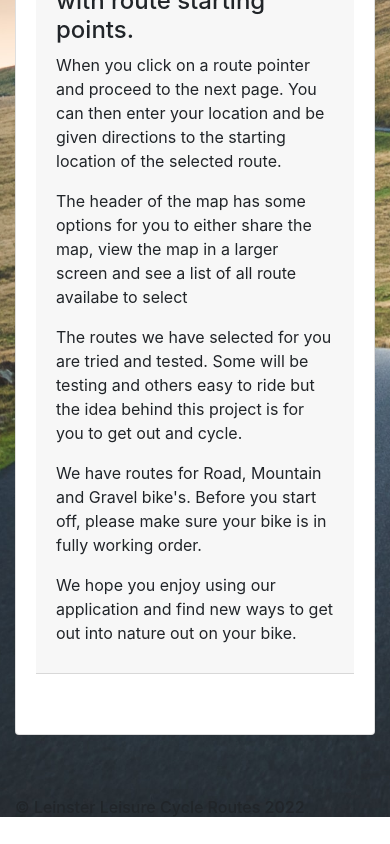
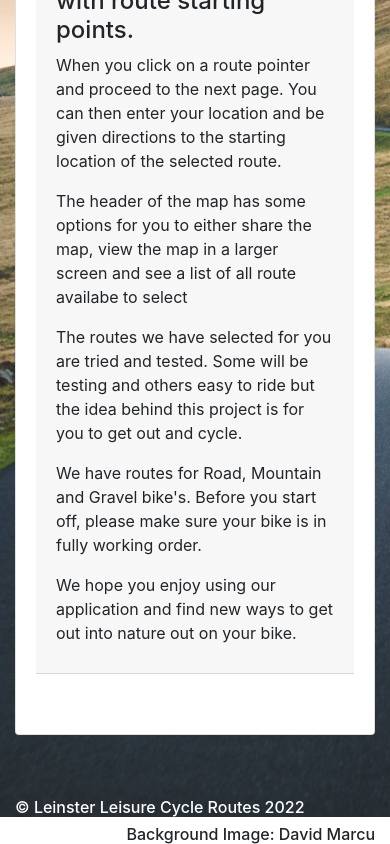
Before and after one commit to Derek-n00192978/vue_cycle_route, a Vue app: page / in a window 390 px wide. Shown: the part 959-1803 px from the top of the page. Built offline with nearby package versions, Linux system fonts and the light colour scheme.

Commit message:
map added to single route

```diff
--- a/src/App.vue
+++ b/src/App.vue
@@ -1,13 +1,13 @@
 <template>
   <div>
-    <MyNavBar :admin="admin" :loggedIn="loggedIn" v-on:logout="setLoggedOut"/>
-    <b-container class="bgExampleClass" fuild>
+      <MyNavBar :admin="admin" :loggedIn="loggedIn" v-on:logout="setLoggedOut"/>
+      <b-container class="bgExampleClass" fuild>
       <br />
       <b-row>
         <router-view :loggedIn="loggedIn" v-on:login="setLoggedIn" v-on:invalid="setLoggedOut" />
       </b-row>
-      <!-- <img src="@/assets/david-marcu-VfUN94cUy4o-unsplash.jpg" width=100% height=100% image-author="David Marcu"> -->
-      <MyFooter />
+
+    <MyFooter />
     </b-container>
   </div>
 </template>
@@ -43,18 +43,23 @@ export default {
       this.loggedIn= false
       localStorage.removeItem('token')
       this.$router.push('/routes/register')
-      // this.$router.replace({name: 'home'})
     }
   }
 };
 </script>
 
 <style>
+body, html {
+  height: 100%;
+}
 .bgExampleClass {
+
+  max-width: auto;
+  height: 100%;
   background-image: url('~@/assets/david-marcu-VfUN94cUy4o-unsplash.jpg') ;
   background-position: center bottom;
   background-repeat: no-repeat;
   background-size: cover;
-  fill-opacity: 10%;
+  fill-opacity: 0.5;
 }
 </style>
--- a/src/components/MyFooter.vue
+++ b/src/components/MyFooter.vue
@@ -1,7 +1,8 @@
 <template>
   <footer class="footer">
     <br /><br />
-    <h6>&copy; Leinster Leisure Cycle Routes 2022</h6>
+    <h6 class="h6">&copy; Leinster Leisure Cycle Routes 2022</h6>
+    <h6 class="float-right">Background Image: David Marcu</h6>
   </footer>
 </template>
 
@@ -12,4 +13,8 @@ export default {
 
 </script>
 
-<style></style>
+<style>
+.h6{
+  color: rgb(255,255,255);
+}
+</style>
--- a/src/pages/routes/Routes.vue
+++ b/src/pages/routes/Routes.vue
@@ -49,10 +49,14 @@
           <br>
           <div class="row">
 
-            <div class="col-md-12">
+            <div class="col-md-6">
               <iframe :src="ihttpURL + route.image_http" width="1120" height="600" style="border:0;" allowfullscreen="" loading="lazy"></iframe>
               <p>Please Note: If world map appears please refresh page to see starting location Image</p>
             </div>
+              <div class="col-md-6">
+         <iframe :src="googleURL + googleAPI" width="540" height="590"></iframe>
+
+      </div>
           </div>
         </div>
        </div>
@@ -83,6 +87,8 @@ export default {
           },
           iframeURL: "https://connect.garmin.com/modern/course/embed/",
           ihttpURL: "https://www.google.com/maps/embed?",
+          googleURL: "https://www.google.com/maps/d/u/0/embed?SameSite=None&mid=",
+          googleAPI:"1ftkRzZYgK2vv0kSzve3y_KhyDCre3yBK&ehbc=2E312F",
             route: {}
     }
   },
```
